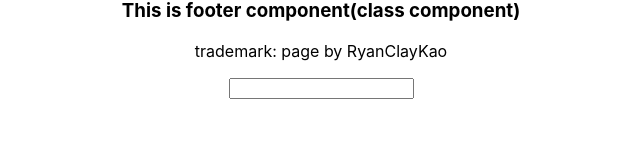
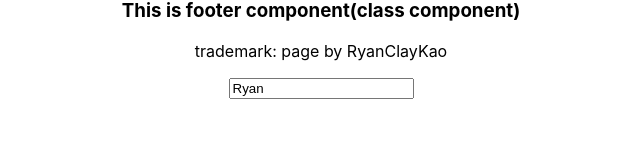
Before and after one commit to RyanClayKao/ReactAndDjangoFullStack_React-Introduction_from-Udemy, a React (Create React App) app: page / in a window 1280 px wide. Shown: the part 142-300 px from the top of the page, without its empty margins (319-959 px from the left). Built offline with nearby package versions, Linux system fonts and the light colour scheme.

Commit message:
練習React的State基礎使用

```diff
--- a/package.json
+++ b/package.json
@@ -34,5 +34,8 @@
       "last 1 firefox version",
       "last 1 safari version"
     ]
+  },
+  "devDependencies": {
+    "@babel/plugin-proposal-private-property-in-object": "^7.21.11"
   }
 }
--- a/src/components/footer.js
+++ b/src/components/footer.js
@@ -1,12 +1,20 @@
 import React, { Component } from 'react'
 
-class Footer extends Component{
-    createAlert(){
+class Footer extends Component {
+    state = {
+        name: "Ryan"
+    }
+
+    createAlert() {
         alert("Hello, you clicked me!")
     }
 
-    inputChanged(){
+    inputChanged = (event) => {
         console.log("changed");
+        // console.log(this.state.name);
+        this.setState({ name: event.target.value });
+        // 這裡的狀態並不會即時更新，仍會是先前的狀態
+        console.log(this.state.name);
     }
 
     render() {
@@ -15,7 +23,9 @@ class Footer extends Component{
                 {/* <h3 onClick={this.createAlert}>This is footer component(class component)</h3> */}
                 <h3 onClick={this.props.appAlert}>This is footer component(class component)</h3>
                 <p>trademark: {this.props.trademark}</p>
-                <input onChange={this.inputChanged} type="text"/>
+                <input
+                    value={this.state.name}
+                    onChange={this.inputChanged} type="text" />
             </React.Fragment>
         )
     }
```
Also changed, not shown: 1 other file (tests, documents, lock files or other folders).
